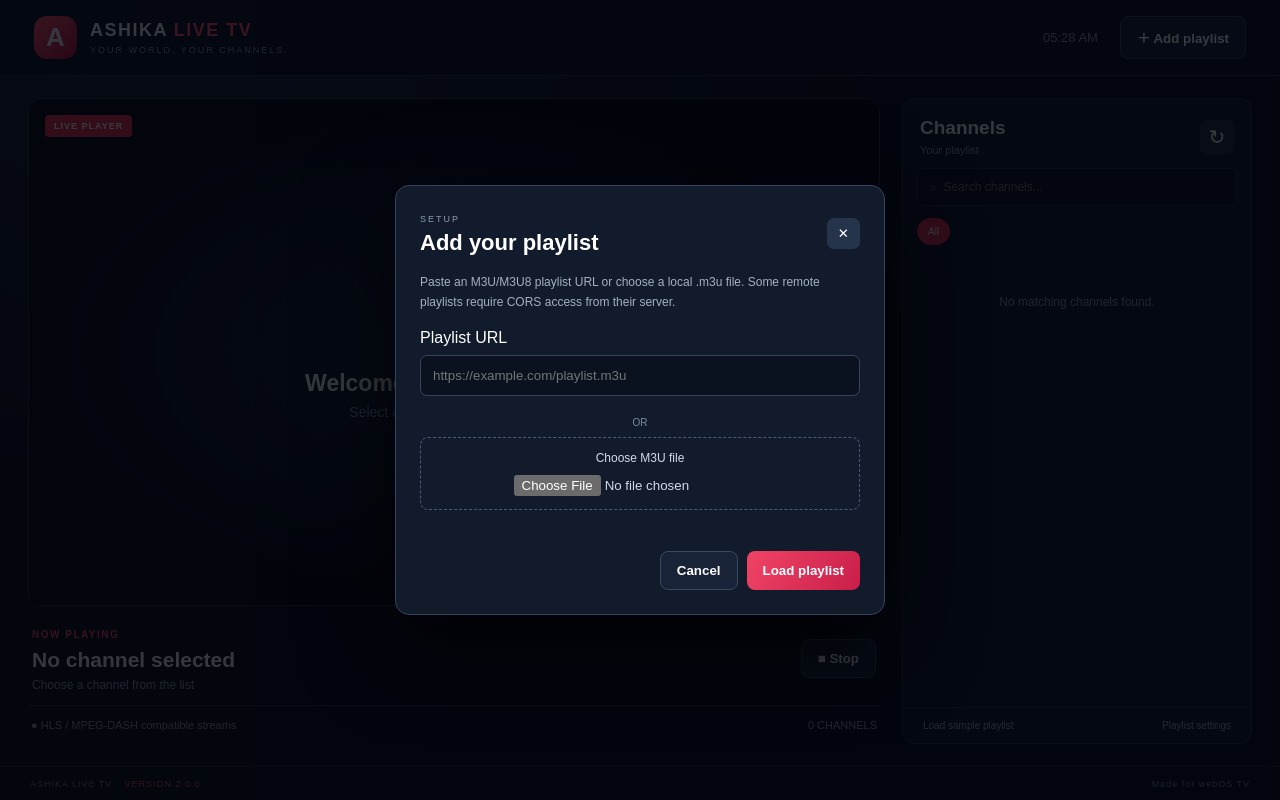
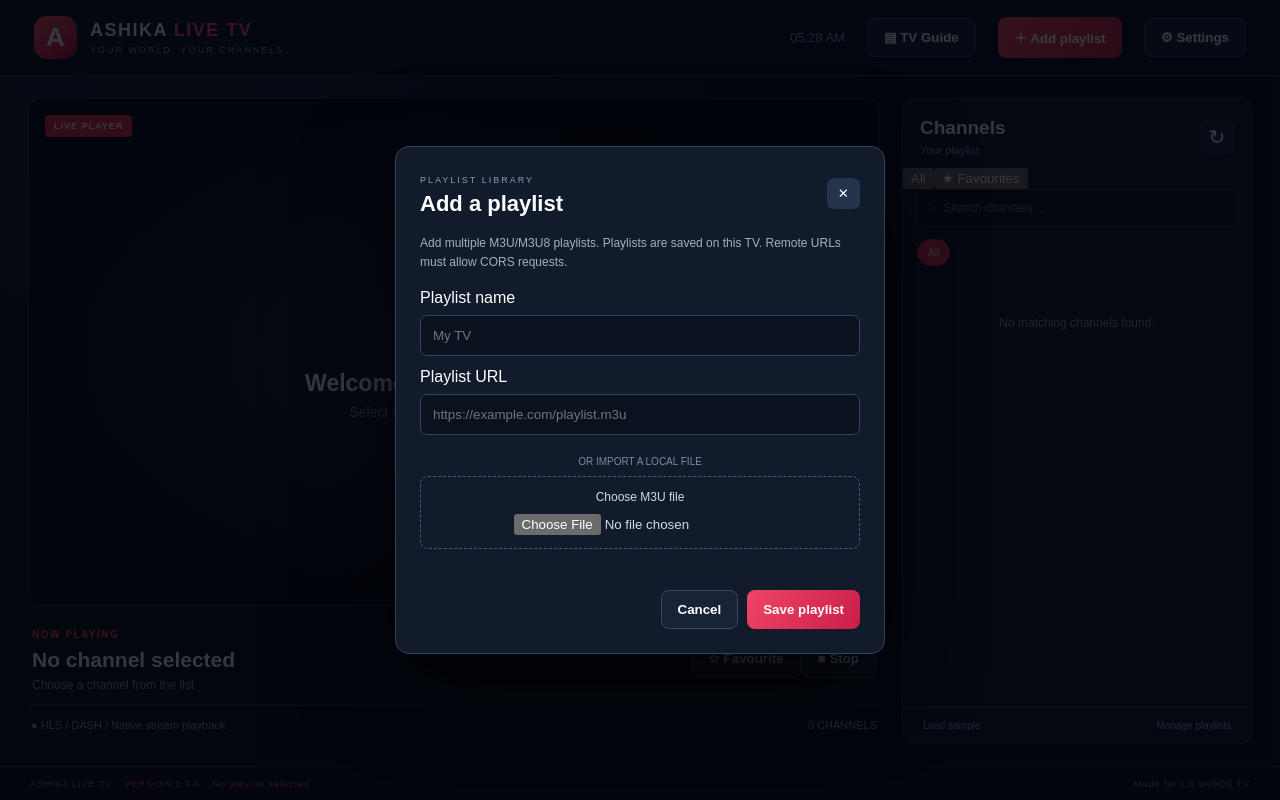
Before and after one commit to Ali-Haider1l/Ashika-webos, a plain HTML site: page index.html in a window 1280 px wide. Both pictures are taken after a click on the button "＋ Add playlist". Drawn offline with nearby package versions, Linux system fonts and the light colour scheme.

Commit message:
Upgrade Ashika Live TV to v3.0.0

```diff
--- a/index.html
+++ b/index.html
@@ -1,6 +1,65 @@
 <!doctype html>
-<html lang="en"><head><meta charset="utf-8"><meta name="viewport" content="width=device-width,initial-scale=1,maximum-scale=1,user-scalable=no"><meta name="theme-color" content="#090d18"><title>Ashika Live TV</title><link rel="stylesheet" href="style.css"><script src="https://cdn.jsdelivr.net/npm/hls.js@1.5.17/dist/hls.min.js"></script></head>
-<body><div class="app-shell"><header class="topbar"><div class="brand"><div class="brand-mark">A</div><div><strong>ASHIKA <span>LIVE TV</span></strong><small>YOUR WORLD. YOUR CHANNELS.</small></div></div><div class="top-actions"><span id="clock"></span><button id="open-playlist" class="outline">＋ Add playlist</button></div></header>
-<main class="layout"><section class="watch-area"><div class="player-wrap"><video id="player" controls autoplay playsinline></video><div id="player-placeholder" class="player-placeholder"><div class="play-symbol">▶</div><h2>Welcome to Ashika Live TV</h2><p>Select a channel to start watching</p></div><div class="player-badge">LIVE PLAYER</div></div><div class="now-playing"><div><small>NOW PLAYING</small><h1 id="current-title">No channel selected</h1><p id="current-group">Choose a channel from the list</p></div><button id="stop-btn" class="outline">■ Stop</button></div><div class="quick-info"><span>● HLS / MPEG-DASH compatible streams</span><span id="channel-count">0 CHANNELS</span></div></section>
-<aside class="sidebar"><div class="sidebar-head"><div><h2>Channels</h2><p id="list-subtitle">Your playlist</p></div><button id="refresh-btn" class="icon-btn" title="Refresh">↻</button></div><input id="search" class="search" type="search" placeholder="⌕  Search channels..."><div id="groups" class="groups"></div><div id="channel-list" class="channel-list"><div class="empty">No channels yet.<br>Load an M3U playlist to begin.</div></div><div class="sidebar-footer"><button id="load-demo" class="text-btn">Load sample playlist</button><button id="manage-btn" class="text-btn">Playlist settings</button></div></aside></main><footer>ASHIKA LIVE TV <span>VERSION 2.0.0</span><span class="footer-right">Made for webOS TV</span></footer></div>
-<dialog id="playlist-dialog"><div class="dialog-head"><div><small>SETUP</small><h2>Add your playlist</h2></div><button class="close-btn" data-close>✕</button></div><p class="hint">Paste an M3U/M3U8 playlist URL or choose a local .m3u file. Some remote playlists require CORS access from their server.</p><label for="playlist-url">Playlist URL</label><input id="playlist-url" class="field" type="url" placeholder="https://example.com/playlist.m3u"><div class="or">OR</div><label for="playlist-file" class="file-label">Choose M3U file<input id="playlist-file" type="file" accept=".m3u,.m3u8,audio/x-mpegurl,application/vnd.apple.mpegurl"></label><div id="dialog-error" class="error"></div><div class="dialog-actions"><button class="outline" data-close>Cancel</button><button id="import-btn" class="primary">Load playlist</button></div></dialog><script src="app.js"></script></body></html>
+<html lang="en">
+<head>
+<meta charset="utf-8"><meta name="viewport" content="width=device-width,initial-scale=1,maximum-scale=1,user-scalable=no">
+<meta name="theme-color" content="#080d18"><title>Ashika Live TV</title>
+<link rel="stylesheet" href="style.css">
+<script src="https://cdn.jsdelivr.net/npm/hls.js@1.5.17/dist/hls.min.js"></script>
+<script src="https://cdn.jsdelivr.net/npm/dashjs@4.7.4/dist/dash.all.min.js"></script>
+</head>
+<body>
+<div class="app-shell">
+<header class="topbar">
+ <div class="brand"><div class="brand-mark">A</div><div><strong>ASHIKA <span>LIVE TV</span></strong><small>YOUR WORLD. YOUR CHANNELS.</small></div></div>
+ <div class="top-actions"><span id="clock"></span><button id="guide-btn" class="outline">▤ TV Guide</button><button id="open-playlist" class="primary">＋ Add playlist</button><button id="settings-btn" class="outline">⚙ Settings</button></div>
+</header>
+<main class="layout">
+ <section class="watch-area">
+  <div class="player-wrap"><video id="player" controls autoplay playsinline></video><div id="player-placeholder" class="player-placeholder"><div class="play-symbol">▶</div><h2>Welcome to Ashika Live TV</h2><p>Select a channel to start watching</p></div><div class="player-badge">LIVE PLAYER</div><div id="playback-status" class="playback-status"></div></div>
+  <div class="now-playing"><div><small>NOW PLAYING</small><h1 id="current-title">No channel selected</h1><p id="current-group">Choose a channel from the list</p><p id="current-program" class="program-line"></p></div><div class="player-actions"><button id="fav-current" class="outline" title="Add to favourites">☆ Favourite</button><button id="stop-btn" class="outline">■ Stop</button></div></div>
+  <div class="quick-info"><span>● HLS / DASH / Native stream playback</span><span id="channel-count">0 CHANNELS</span></div>
+ </section>
+ <aside class="sidebar">
+  <div class="sidebar-head"><div><h2>Channels</h2><p id="list-subtitle">Your playlist</p></div><button id="refresh-btn" class="icon-btn" title="Refresh playlist">↻</button></div>
+  <div class="filter-row"><button class="filter-chip active" data-filter="all">All</button><button class="filter-chip" data-filter="fav">★ Favourites</button></div>
+  <input id="search" class="search" type="search" placeholder="⌕  Search channels...">
+  <div id="groups" class="groups"></div>
+  <div id="channel-list" class="channel-list"><div class="empty">No channels yet.<br>Add an M3U playlist to begin.</div></div>
+  <div class="sidebar-footer"><button id="load-demo" class="text-btn">Load sample</button><button id="manage-btn" class="text-btn">Manage playlists</button></div>
+ </aside>
+</main>
+<footer>ASHIKA LIVE TV <span>VERSION 3.0.0</span><span id="footer-playlist" class="footer-playlist">No playlist selected</span><span class="footer-right">Made for LG webOS TV</span></footer>
+</div>
+
+<dialog id="playlist-dialog">
+ <div class="dialog-head"><div><small>PLAYLIST LIBRARY</small><h2>Add a playlist</h2></div><button class="close-btn" data-close="playlist-dialog">✕</button></div>
+ <p class="hint">Add multiple M3U/M3U8 playlists. Playlists are saved on this TV. Remote URLs must allow CORS requests.</p>
+ <label for="playlist-name">Playlist name</label><input id="playlist-name" class="field" type="text" placeholder="My TV">
+ <label for="playlist-url">Playlist URL</label><input id="playlist-url" class="field" type="url" placeholder="https://example.com/playlist.m3u">
+ <div class="or">OR IMPORT A LOCAL FILE</div><label for="playlist-file" class="file-label">Choose M3U file<input id="playlist-file" type="file" accept=".m3u,.m3u8,audio/x-mpegurl,application/vnd.apple.mpegurl"></label>
+ <div id="playlist-error" class="error"></div><div class="dialog-actions"><button class="outline" data-close="playlist-dialog">Cancel</button><button id="import-btn" class="primary">Save playlist</button></div>
+</dialog>
+
+<dialog id="manage-dialog">
+ <div class="dialog-head"><div><small>YOUR LIBRARY</small><h2>Manage playlists</h2></div><button class="close-btn" data-close="manage-dialog">✕</button></div>
+ <div id="playlist-manager" class="playlist-manager"></div>
+ <div class="dialog-actions"><button class="outline" data-close="manage-dialog">Close</button><button id="manager-add" class="primary">＋ Add playlist</button></div>
+</dialog>
+
+<dialog id="settings-dialog">
+ <div class="dialog-head"><div><small>PERSONALIZE</small><h2>Settings</h2></div><button class="close-btn" data-close="settings-dialog">✕</button></div>
+ <label for="refresh-interval">Auto refresh playlists</label><select id="refresh-interval" class="field"><option value="0">Off</option><option value="15">Every 15 minutes</option><option value="30">Every 30 minutes</option><option value="60">Every hour</option><option value="180">Every 3 hours</option></select>
+ <label for="epg-url">TV Guide / XMLTV URL (optional)</label><input id="epg-url" class="field" type="url" placeholder="https://example.com/epg.xml">
+ <p class="hint">The guide reads XMLTV programme data. EPG channel IDs should match the playlist tvg-id values. URL access depends on the provider's CORS policy.</p>
+ <label class="check-label"><input id="autoplay-next" type="checkbox"> Automatically play next channel if a stream fails</label>
+ <div id="settings-message" class="error"></div>
+ <div class="dialog-actions"><button class="outline" data-close="settings-dialog">Cancel</button><button id="save-settings" class="primary">Save settings</button></div>
+</dialog>
+
+<dialog id="guide-dialog">
+ <div class="dialog-head"><div><small>PROGRAMME SCHEDULE</small><h2>TV Guide</h2></div><button class="close-btn" data-close="guide-dialog">✕</button></div>
+ <div class="guide-toolbar"><span id="guide-date">Today</span><button id="load-guide" class="outline">↻ Refresh guide</button></div>
+ <div id="guide-list" class="guide-list"><div class="empty">Set an XMLTV URL in Settings to load programme listings.</div></div>
+</dialog>
+<script src="app.js"></script>
+</body></html>
```
